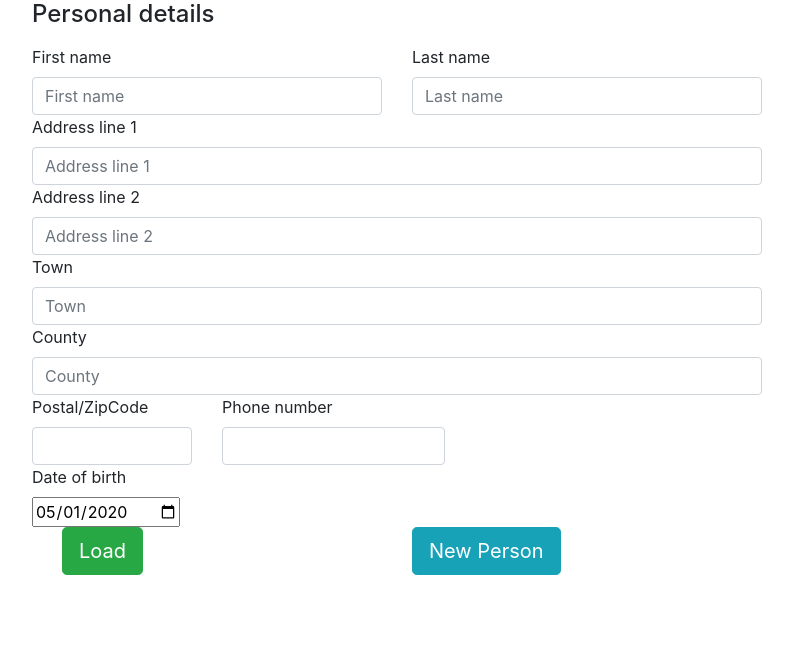
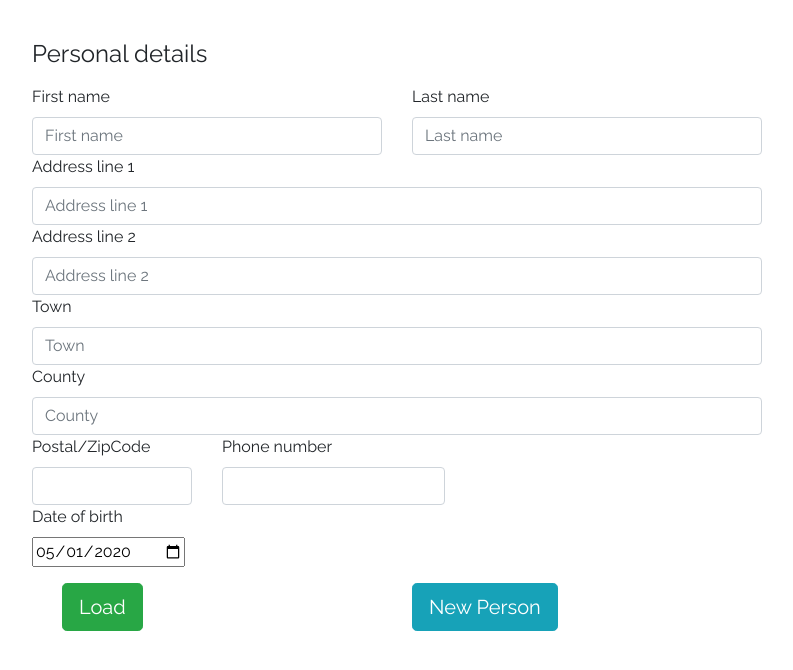
Before and after one commit to Belchenkov/contact_manager_react_tsx, a React (Create React App) app: page / in a window 1280 px wide. Shown: the top 670 px of the page, without its empty margins (53-846 px from the left). Built offline with nearby package versions, Linux system fonts and the light colour scheme.

Commit message:
Fix styles

```diff
--- a/public/index.html
+++ b/public/index.html
@@ -11,6 +11,7 @@
     />
     <link rel="apple-touch-icon" href="%PUBLIC_URL%/logo192.png" />
     <link rel="manifest" href="%PUBLIC_URL%/manifest.json" />
+    <link href="https://fonts.googleapis.com/css?family=Raleway:400,700&display=swap" rel="stylesheet">
     <title>Personal Contacts Manager</title>
   </head>
   <body>
--- a/src/App.css
+++ b/src/App.css
@@ -1,5 +1,13 @@
+body {
+  font-family: 'Raleway', sans-serif!important;
+}
+
 .App {
   text-align: center;
+}
+
+.container {
+  padding-top: 40px;
 }
 
 .App-logo {
--- a/src/PersonalDetails.tsx
+++ b/src/PersonalDetails.tsx
@@ -190,7 +190,7 @@ export default class PersonalDetails extends React.Component<IProps, IPersonStat
 
                     <Col>
                         <Col>
-                            <Row>
+                            <Row className="mt-3">
                                 <Col lg="6">
                                     <Button size="lg" color="success">Load</Button>
                                 </Col>
```
